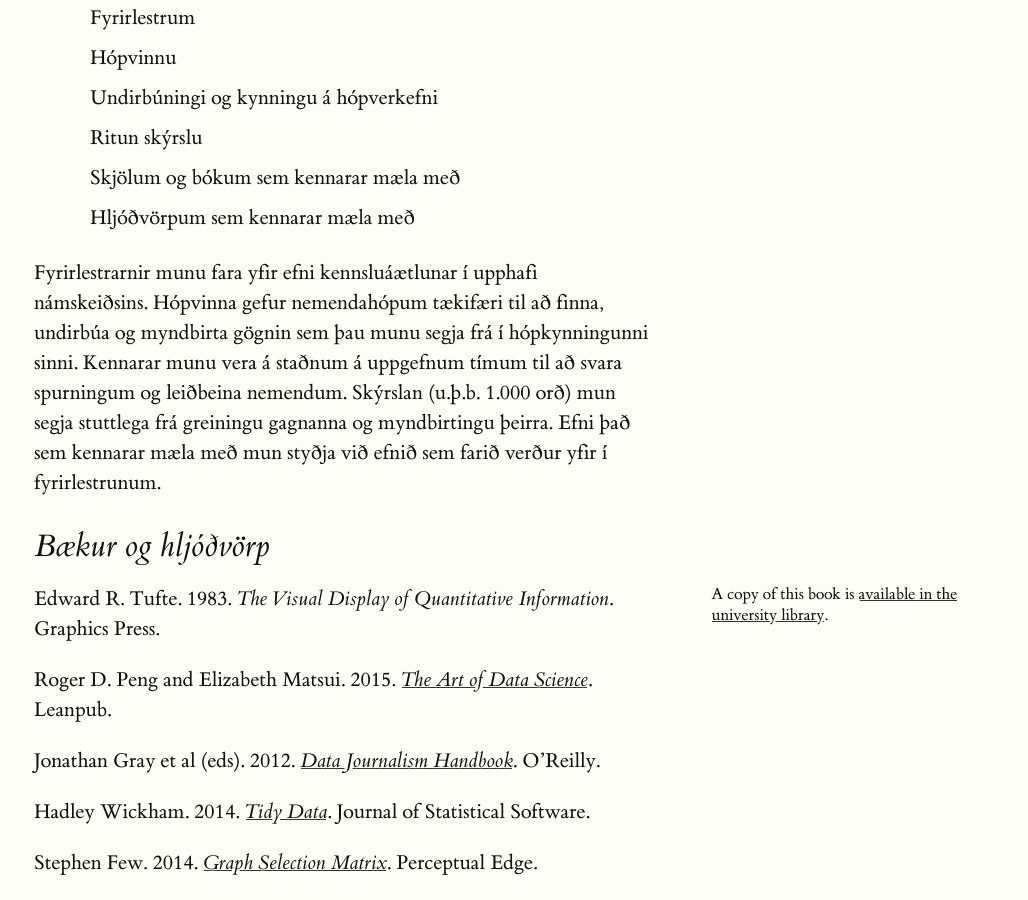
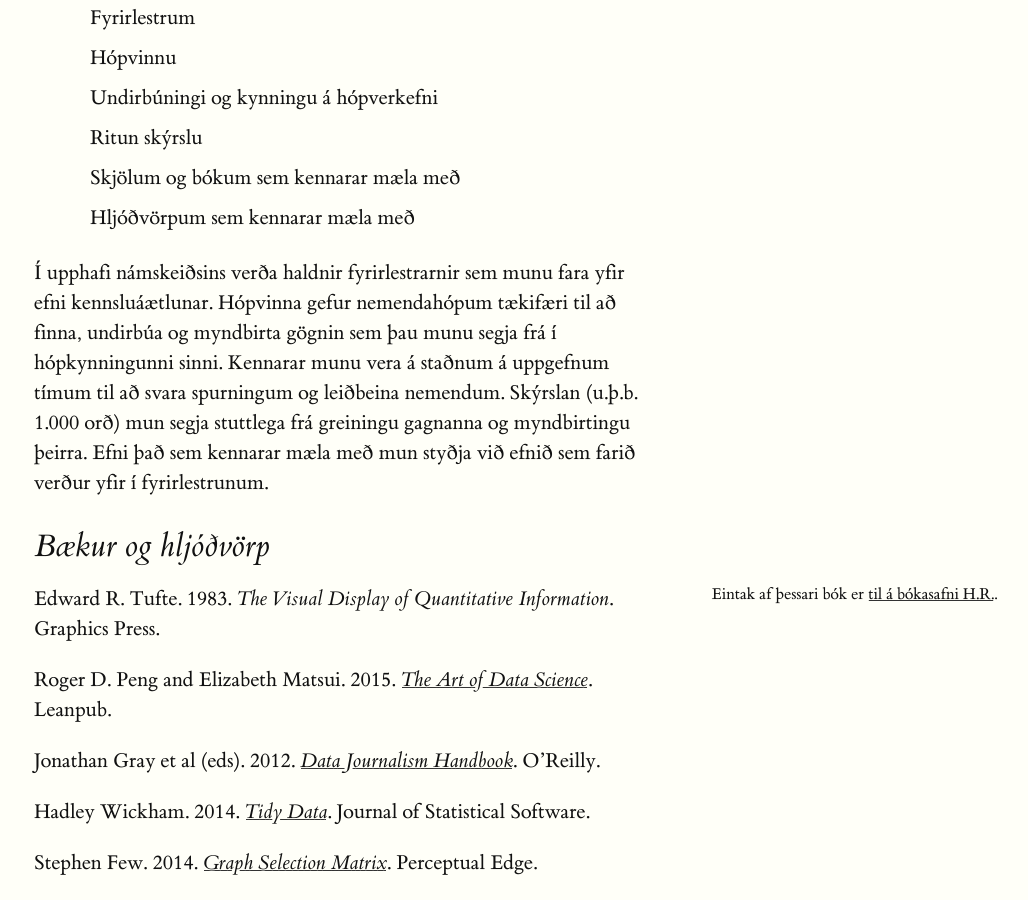
Before and after one commit to flother/data-acq-viz, a Jekyll site: the page built from icelandic.md, in a window 1280 px wide and 900 px high, scrolled down 4043 px. Shown: the whole window, without its empty margins (126-1154 px from the left). Built offline with Jekyll 4.4.1, drawn with Linux system fonts in a browser that asks for light colours.

Commit message:
Small changes
Forgot to translate a sentence, and changed a bit in the last paragraph.

```diff
--- a/icelandic.md
+++ b/icelandic.md
@@ -117,13 +117,13 @@ Námskeiðið samanstendur af:
 * Skjölum og bókum sem kennarar mæla með
 * Hljóðvörpum sem kennarar mæla með
 
-Fyrirlestrarnir munu fara yfir efni kennsluáætlunar í upphafi námskeiðsins. Hópvinna gefur nemendahópum tækifæri til að finna, undirbúa og myndbirta gögnin sem þau munu segja frá í hópkynningunni sinni. Kennarar munu vera á staðnum á uppgefnum tímum til að svara spurningum og leiðbeina nemendum. Skýrslan (u.þ.b. 1.000 orð) mun segja stuttlega frá greiningu gagnanna og myndbirtingu þeirra. Efni það sem kennarar mæla með mun styðja við efnið sem farið verður yfir í fyrirlestrunum.
+Í upphafi námskeiðsins verða haldnir fyrirlestrarnir sem munu fara yfir efni kennsluáætlunar. Hópvinna gefur nemendahópum tækifæri til að finna, undirbúa og myndbirta gögnin sem þau munu segja frá í hópkynningunni sinni. Kennarar munu vera á staðnum á uppgefnum tímum til að svara spurningum og leiðbeina nemendum. Skýrslan (u.þ.b. 1.000 orð) mun segja stuttlega frá greiningu gagnanna og myndbirtingu þeirra. Efni það sem kennarar mæla með mun styðja við efnið sem farið verður yfir í fyrirlestrunum.
 
 ## Bækur og hljóðvörp
 
 <label for="mn-bookcopy" class="margin-toggle">&#8853;</label>
 <input type="checkbox" id="mn-bookcopy" class="margin-toggle"/>
-<span class="marginnote">A copy of this book is <a href="http://leitir.is/primo_library/libweb/action/display.do?fn=search&recIds=ICE01_PRIMO001356766&tabs=locationsTab">available in the university library</a>.</span>
+<span class="marginnote">Eintak af þessari bók er <a href="http://leitir.is/primo_library/libweb/action/display.do?fn=search&recIds=ICE01_PRIMO001356766&tabs=locationsTab">til á bókasafni H.R.</a>.</span>
 Edward R. Tufte. 1983. *The Visual Display of Quantitative Information*. Graphics Press.
 
 Roger D. Peng and Elizabeth Matsui. 2015. [*The Art of Data Science*] [ref1]. Leanpub.
```
